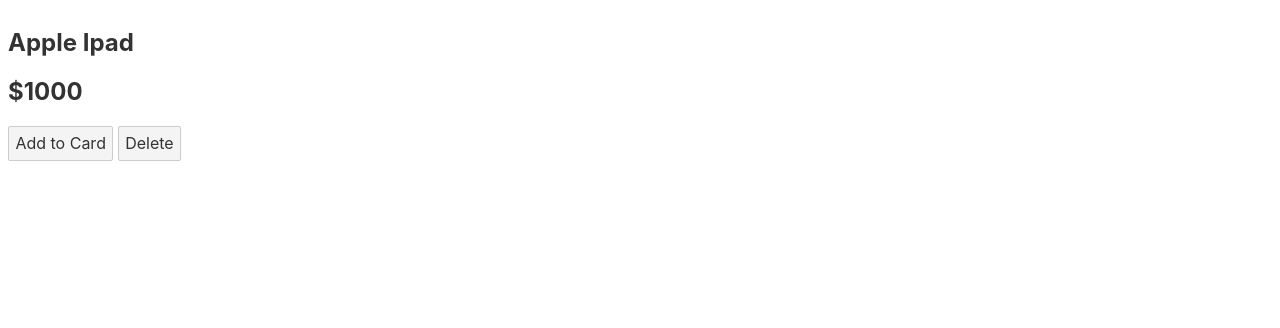
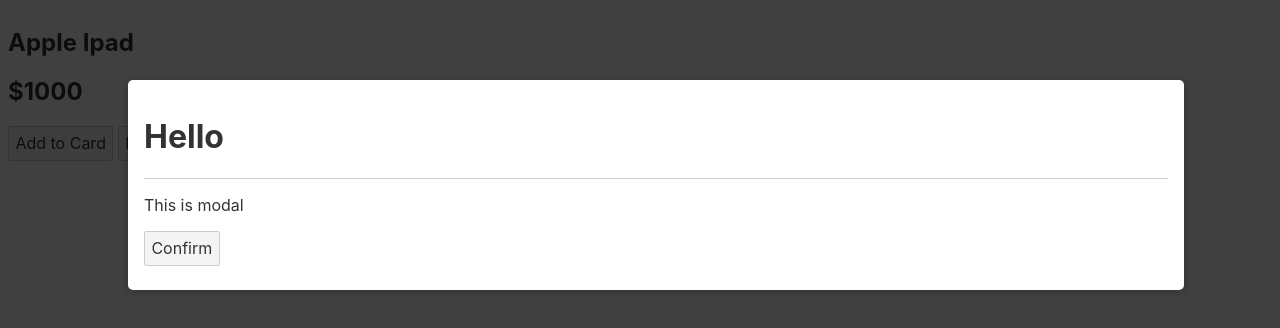
Before and after one commit to pardipbhatti8791/sveltejs-deep-into-components, a Svelte app: page / in a window 1280 px wide. Shown: the top 328 px of the page. Built offline with nearby package versions, Linux system fonts and the light colour scheme.

Commit message:
slots, named slots, defatult slots

```diff
--- a/src/App.svelte
+++ b/src/App.svelte
@@ -1,5 +1,7 @@
 <script>
 	import Product from './Product.svelte'
+	import Modal from './Modal.svelte'
+
 
 	let products = [
 		{
@@ -21,3 +23,9 @@
 	on:delete="{(e) => console.log(e.detail)}"
 />
 {/each}
+
+<Modal content="Hello Gugu">
+	<h1 slot="header">Hello</h1>
+	<p>This is modal</p>
+	<button slot="footer">Confirm</button>
+</Modal>
--- /dev/null
+++ b/src/Modal.svelte
@@ -0,0 +1,47 @@
+<script>
+</script>
+<div class="backdrop">
+</div>
+<div class="modal">
+  <header>
+    <slot name="header" />
+  </header>
+  <slot />
+  <footer>
+    <slot name="footer">
+      <button>Close</button>
+    </slot>
+  </footer>
+</div>
+
+<style>
+
+header {
+  border-bottom: 1px solid #ccc;
+}
+
+.backdrop {
+  position: fixed;
+  top: 0;
+  left: 0;
+  width: 100%;
+  height: 100vh;
+  background: rgba(0, 0, 0, 0.75);
+  z-index: 10;
+}
+
+.modal {
+  padding: 1rem;
+  position: fixed;
+  top: 10vh;
+  left: 10%;
+  width: 80%;
+  max-height: 80vh;
+  background: white;
+  border-radius: 5px;
+  z-index: 100;
+  box-shadow: 0 2px 8px rgba(0, 0, 0, 0.26);
+  overflow: scroll;
+}
+
+</style>
```
